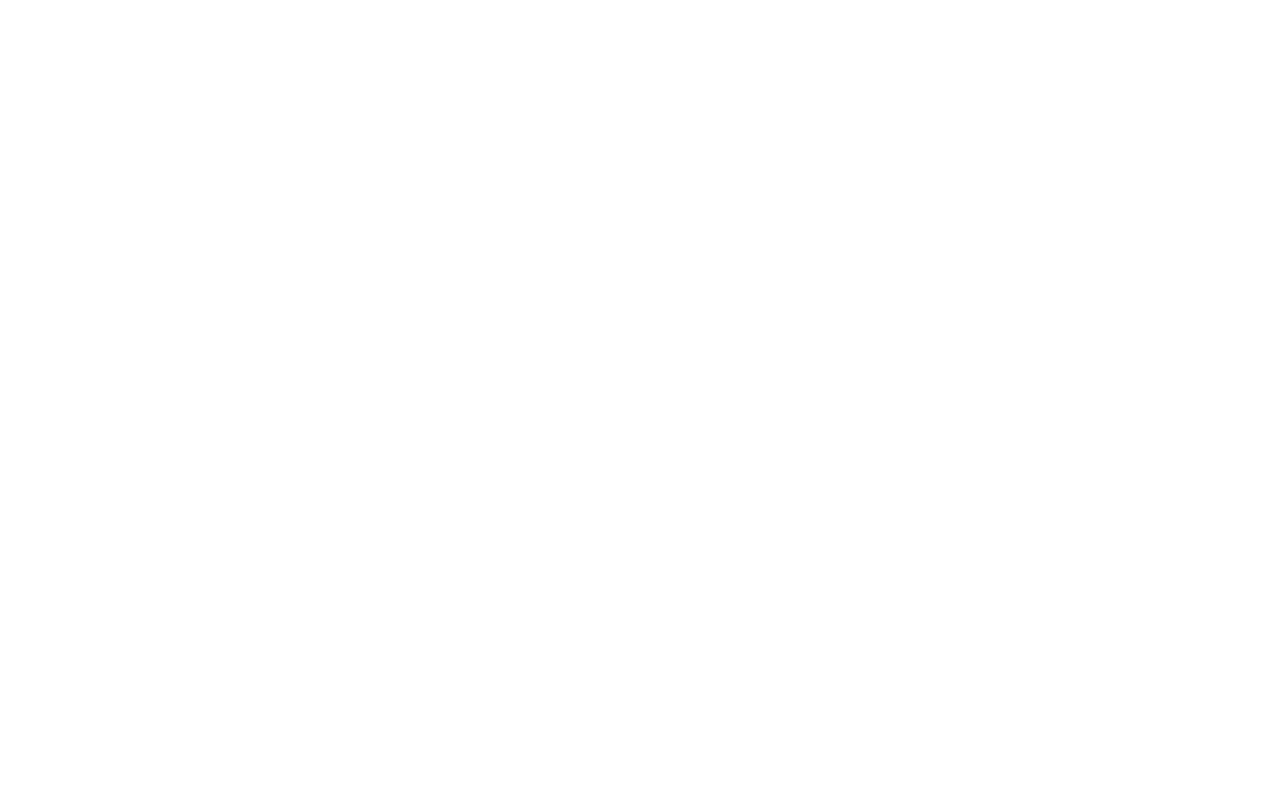
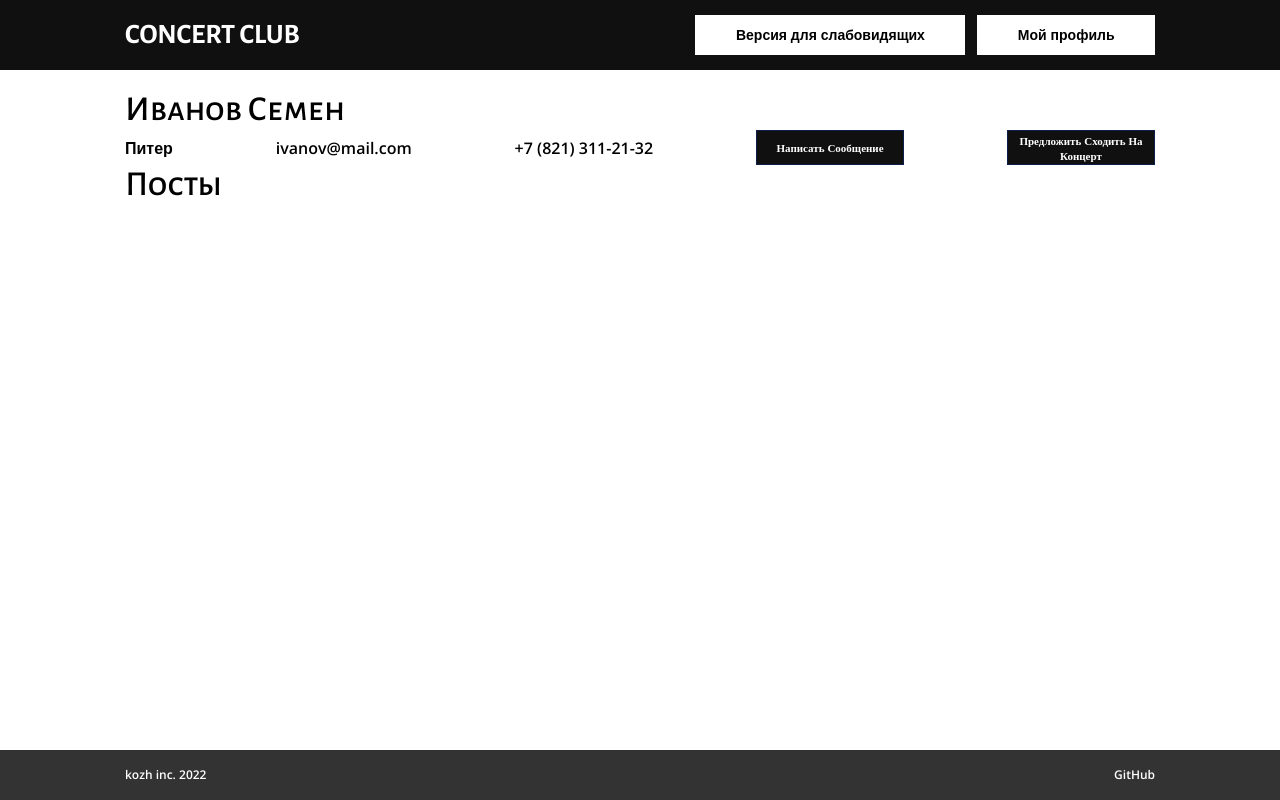
Before and after one commit to kozh-0/forSpPushkeen, a React (Create React App) app: page /forSpPushkeen/userpage/1/1 in a window 1280 px wide. Before the commit this address had no page. Built offline with nearby package versions, Linux system fonts and the light colour scheme.

Commit message:
api users on main + userpage origins

```diff
--- a/src/App.js
+++ b/src/App.js
@@ -1,10 +1,19 @@
 import { Routes, Route } from "react-router-dom";
+import Footer from "./Components/Help/Footer";
+import Header from "./Components/Help/Header";
 import Main from "./Components/Main";
+import UserPage from "./Components/UserPage";
 
 export default function App() {
   	return (
-    	<Routes>
-      		<Route path="/forSpPushkeen" element={ <Main/> }/>
-    	</Routes>
+		<>
+		<Header/>
+			<Routes>
+				<Route path="/forSpPushkeen" element={ <Main/> }/>
+				<Route path="/forSpPushkeen/userpage/:id/:name" element={ <UserPage/> }/>
+			</Routes>
+		<Footer/>
+
+		</>
   );
 }
--- a/src/Components/Help/Header.jsx
+++ b/src/Components/Help/Header.jsx
@@ -1,9 +1,14 @@
+import { Link } from "react-router-dom"
+
 export default function Header() {
 
     return (
         <header>
             <div className="header container">
-                <div className="header_logo">Concert club</div>
+                <Link to="/forSpPushkeen">
+                    <div className="header_logo">Concert club</div>
+                </Link>
+
                 <div>
                     <button className="header_btn">Версия для слабовидящих</button>
                     <button className="header_btn">Мой профиль</button>
--- a/src/Components/Main.jsx
+++ b/src/Components/Main.jsx
@@ -1,5 +1,3 @@
-import Footer from "./Help/Footer";
-import Header from "./Help/Header";
 import MainAbout from "./Main/About";
 
 import MainTickets from "./Main/MainTickets";
@@ -9,13 +7,11 @@
 export default function Main() {
     return (
         <>
-            <Header/>
-                <MainTop/>
-                <main className="container">
-                    <MainTickets/>
-                    <MainAbout/>
-                </main>
-            <Footer/>
+            <MainTop/>
+            <main className="container">
+                <MainTickets/>
+                <MainAbout/>
+            </main>
         </>
   )
 }
--- a/src/Components/Main/MainTickets.jsx
+++ b/src/Components/Main/MainTickets.jsx
@@ -1,5 +1,22 @@
+import { useEffect, useState } from "react"
+import { Link } from "react-router-dom"
 
 export default function MainTickets() {
+    const [data, setData] = useState([]);
+    console.log(data);
+    useEffect(() => {
+        fetch("https://jsonplaceholder.typicode.com/users")
+        .then(res => res.json())
+        .then(data => data.map(item => {
+            return {
+                id: item.id,
+                name: item.name,
+                city: item.address.city
+            }
+        }))
+        .then(data => setData(data))
+    }, [])
+
     return (
         <div>
             <div className="tickets_info">
@@ -8,15 +25,17 @@
             </div>
 
             <div className="tickets_users">
-                {[1,2,3,4].map(el => (
-                    <div key={el} className="tickets_users_person">
+                {data.length ? data.map(el => (
+                    <div key={el.name} className="tickets_users_person">
                         <div>
-                            <h4>Иванов Семен</h4>
-                            <p>Санкт-Петербург</p>
+                            <h4>{el.name}</h4>
+                            <p>{el.city}</p>
                         </div>
-                        <button className="main_black_btn">Смотреть профиль</button>
+                        <Link to={`/forSpPushkeen/userpage/${el.id}/${el.name}`}>
+                            <button className="main_black_btn">Смотреть профиль</button>
+                        </Link>
                     </div>
-                ))}
+                )) : <h1>JSONPlaceholder работает только с VPN</h1>}
 
             </div>
         </div>
--- /dev/null
+++ b/src/Components/UserPage.jsx
@@ -0,0 +1,31 @@
+import { useParams } from "react-router-dom"
+
+export default function UserPage() {
+    const kek = useParams()
+    console.log(kek);
+
+    return(
+        <main className="content">
+            <div className="user_info">
+                <div className="user_info_inner container">
+                    <h3>Иванов Семен</h3>
+                    <div>
+                        <div>Питер</div>
+                        <div>ivanov@mail.com</div>
+                        <div>+7 (821) 311-21-32</div>
+                        <button className="main_black_btn">Написать сообщение</button>
+                        <button className="main_black_btn">Предложить сходить на концерт</button>
+                    </div>
+                </div>
+            </div>
+            <div className="user_posts">
+                <div className="container">
+                    <h3>Посты</h3>
+
+                </div>
+            </div>
+
+            <div className="user_publications"></div>
+        </main>
+    )
+}
--- a/src/index.scss
+++ b/src/index.scss
@@ -48,6 +48,7 @@
   cursor: pointer;
 }
 * {box-sizing: border-box;}
+a {text-decoration: none;}
 // Reset css over ====================================================================================================
 %flex_center {
   display: flex;
@@ -71,6 +72,10 @@
   padding: 0 15px;
   max-width: 1060px;
   margin: 0 auto;
+}
+.content{
+  height: calc(100vh - 70px - 50px);
+  padding: 20px 0;
 }
 
 // HEADER ==================================================
@@ -195,12 +200,15 @@
   &_users {
     margin-top: 16px;
     @extend %flex_center;
+    overflow-x: scroll;
 
     &_person {
       width: 239px;
       height: 143px;
       border: 1px solid #000000;
       padding: 15px;
+      margin-right: 10px;
+      &:last-child{margin: 0;}
 
       display: flex;
       flex-direction: column;
@@ -307,6 +315,17 @@
   }
 }
 
+// FOOTER ==================================================
+
+.user_info {
+  &_inner div {
+    @extend %flex_center;
+
+  }
+}
+
+
+
 
 
 
```
